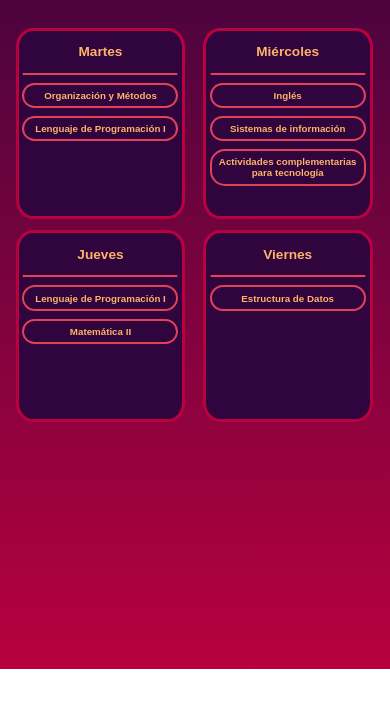
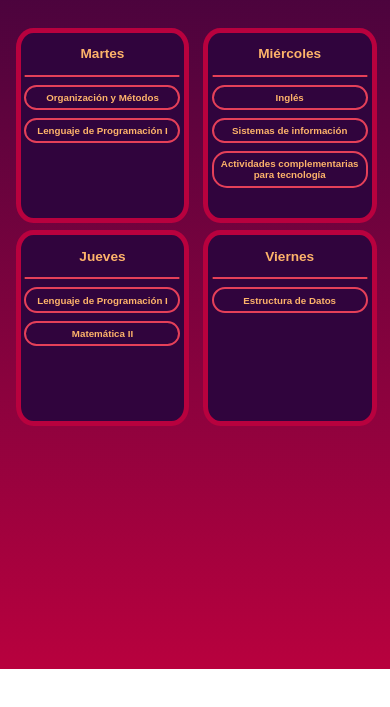
Before and after one commit to jsamiju13/Calendario, a plain HTML site: page index.html in a window 390 px wide. Shown: the part 175-882 px from the top of the page. Drawn offline with Linux system fonts and the light colour scheme; some packages are replaced by stand-ins of ours; a script that the page names is missing; a web font is replaced by a local one.

Commit message:
update border width

```diff
--- a/Estilizado/cajas.css
+++ b/Estilizado/cajas.css
@@ -90,6 +90,7 @@
         padding-left: 1%;
         padding-right: 1%;
 
+        border-width: thick;
         border-radius: 10%;
         border-style: solid;
         border-color: #b8013e;
@@ -105,6 +106,7 @@
         padding-left: 1%;
         padding-right: 1%;
 
+        border-width: thick;
         border-radius: 10%;
         border-style: solid;
         border-color: #b8013e;
@@ -120,6 +122,7 @@
         padding-left: 1%;
         padding-right: 1%;
 
+        border-width: thick;
         border-radius: 10%;
         border-style: solid;
         border-color: #b8013e;
@@ -135,6 +138,7 @@
         padding-left: 1%;
         padding-right: 1%;
 
+        border-width: thick;
         border-radius: 10%;
         border-style: solid;
         border-color: #b8013e;
```
